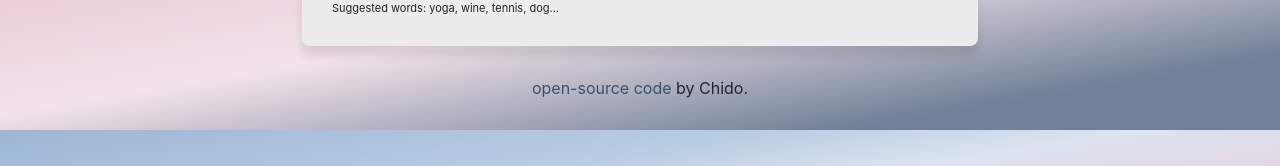
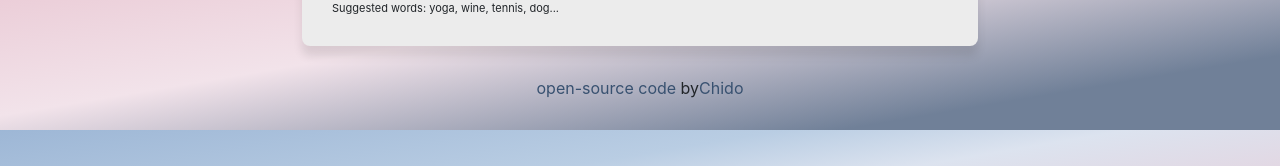
Before and after one commit to chwema/dictionary-project, a React (Create React App) app: page / in a window 1280 px wide. Shown: the part 355-521 px from the top of the page. Built offline with nearby package versions, Linux system fonts and the light colour scheme; no server answers.

Commit message:
Added link to my LinkedIn account

```diff
--- a/src/App.js
+++ b/src/App.js
@@ -19,7 +19,9 @@ export default function App() {
         </main>
         <footer className="App-footer">
           <a href="github.com/chwema/dictionary-project">open-source code</a> by
-          Chido.
+          <a href="https://www.linkedin.com/in/chido-chimbetete-5291bb177/">
+            Chido
+          </a>
         </footer>
       </div>
     </div>
```
